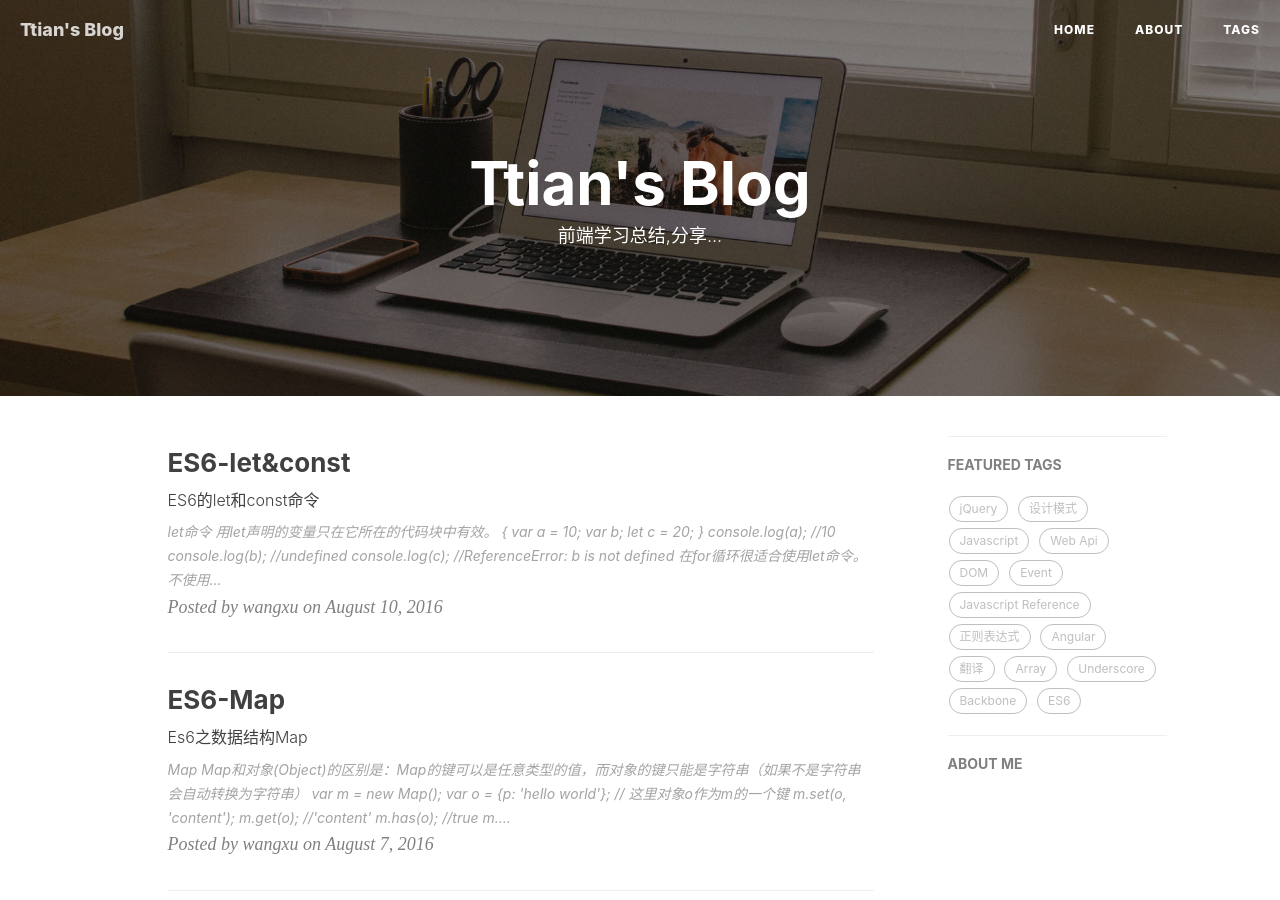
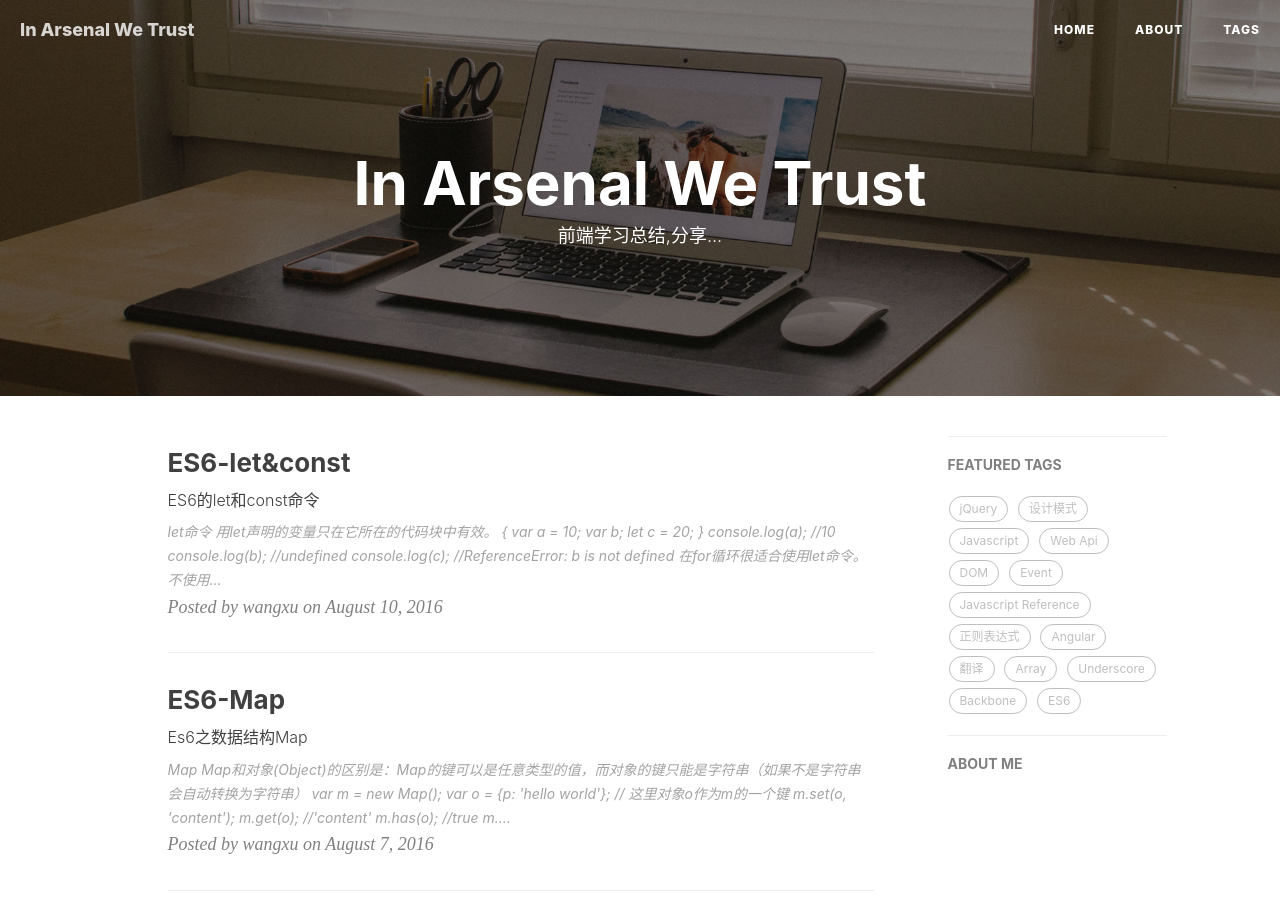
Before and after one commit to ttian226/ttian226.github.io, a Jekyll site: the page built from index.html, in a window 1280 px wide and 900 px high. Built offline with Jekyll 4.4.1, drawn with Linux system fonts in a browser that asks for light colours; the list of posts is cut into pages by our own code; some of the changed text lies outside the part shown.

Commit message:
update title

```diff
--- a/_config.yml
+++ b/_config.yml
@@ -1,6 +1,6 @@
 # Site settings
-title: Ttian's Blog
-SEOTitle: ttian226's blog
+title: In Arsenal We Trust
+SEOTitle:
 header-img: img/home-bg-o.jpg
 email: ttian226@gmail.com
 description: "Cool Blog"
```
